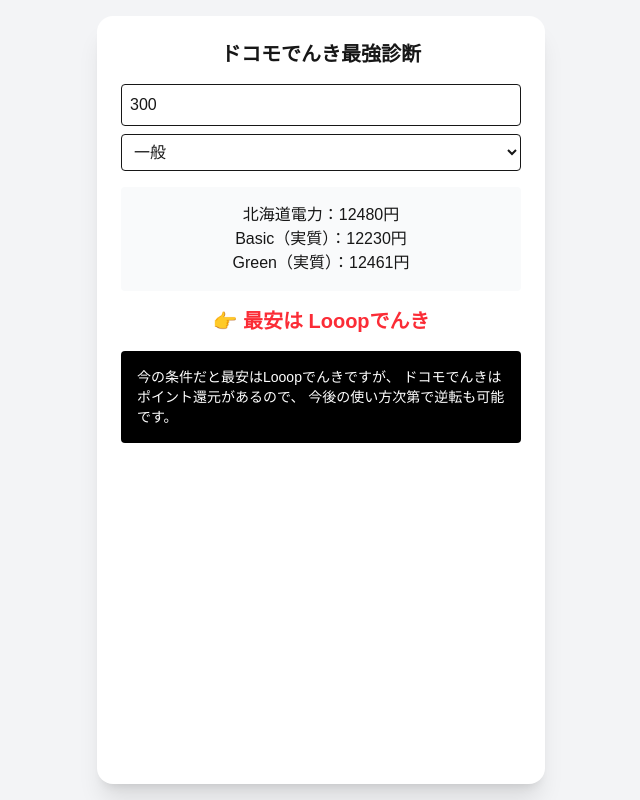
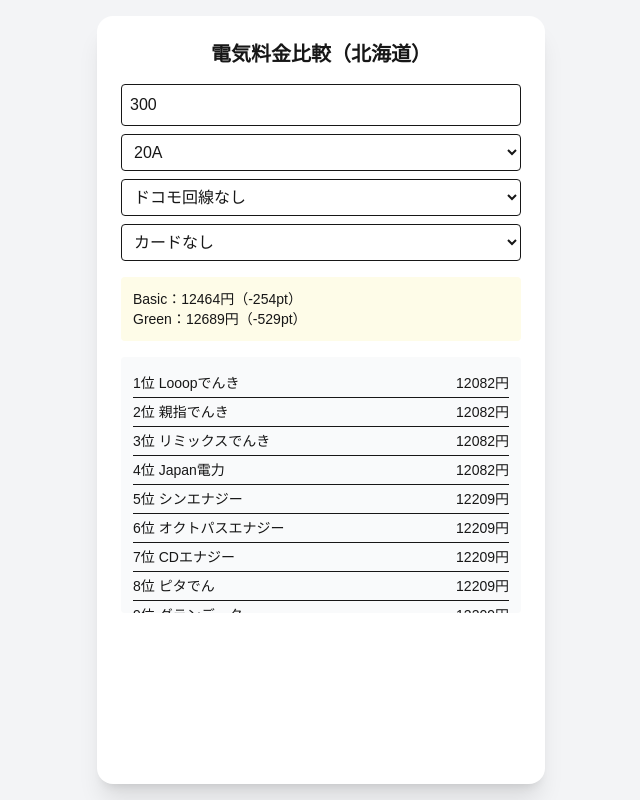
Before and after one commit to takahashikai919-art/electric-app, a Next.js app: page / in a window 1280 px wide. Shown: the whole page, without its empty margins (319-959 px from the left). Built offline with nearby package versions, Linux system fonts and the light colour scheme.

Commit message:
docomo final weapon

```diff
--- a/app/page.tsx
+++ b/app/page.tsx
@@ -2,39 +2,56 @@
 import { useState } from "react";
 
 export default function Home() {
-  const [kwh, setKwh] = useState<number>(300);
-  const [userType, setUserType] = useState<string>("normal");
+  const [kwh, setKwh] = useState(300);
+  const [amp, setAmp] = useState(30);
+  const [career, setCareer] = useState("no"); // ドコモ回線
+  const [card, setCard] = useState("none"); // dカード
 
-  // 北海道電力
-  const base = 900;
-  const tiers = [35, 41, 45];
-
-  const calcTier = (kwh: number) => {
-    if (kwh <= 120) return kwh * tiers[0];
-    if (kwh <= 300) return 120 * tiers[0] + (kwh - 120) * tiers[1];
-    return 120 * tiers[0] + 180 * tiers[1] + (kwh - 300) * tiers[2];
+  // 🔌 基本料金（北海道電力）
+  const baseTable: any = {
+    20: 759,
+    30: 1138,
+    40: 1518,
+    50: 1897,
+    60: 2277,
   };
 
-  const hokkaido = base + calcTier(kwh);
+  const base = baseTable[amp] || 1138;
 
-  // ドコモ還元率
-  const rates: any = {
-    normal: { basic: 0.02, green: 0.04 },
-    docomo: { basic: 0.03, green: 0.05 },
-    gold: { basic: 0.03, green: 0.06 },
-    platinum: { basic: 0.04, green: 0.1 },
+  // ⚡ 従量料金
+  const tier1 = 35;
+  const tier2 = 41;
+  const tier3 = 45;
+
+  const calc = (k: number) => {
+    if (k <= 120) return k * tier1;
+    if (k <= 300) return 120 * tier1 + (k - 120) * tier2;
+    return 120 * tier1 + 180 * tier2 + (k - 300) * tier3;
   };
 
-  const r = rates[userType];
+  const hokkaido = base + calc(kwh);
 
-  // ドコモ計算
-  const docomoBasicPoints = hokkaido * r.basic;
-  const docomoGreenPoints = (hokkaido + 500) * r.green;
+  // 🎯 還元率ロジック
+  let basicRate = 0.02;
+  let greenRate = 0.04;
 
-  const docomoBasic = hokkaido - docomoBasicPoints;
-  const docomoGreen = hokkaido + 500 - docomoGreenPoints;
+  if (career === "docomo") {
+    basicRate += 0.01;
+    greenRate += 0.01;
+  }
 
-  // 30社（簡易）
+  if (card === "gold") greenRate += 0.01;
+  if (card === "platinum") greenRate += 0.05;
+
+  // 💰 ポイント
+  const basicPoint = hokkaido * basicRate;
+  const greenPoint = (hokkaido + 500) * greenRate;
+
+  // 💸 実質料金
+  const docomoBasic = hokkaido - basicPoint;
+  const docomoGreen = hokkaido + 500 - greenPoint;
+
+  // 🏢 他社（30社想定・倍率）
   const companies = [
     { name: "北海道電力", cost: hokkaido },
     { name: "Looopでんき", cost: hokkaido * 0.95 },
@@ -51,78 +68,79 @@
     { name: "オクトパスエナジー", cost: hokkaido * 0.96 },
     { name: "コスモでんき", cost: hokkaido * 0.98 },
     { name: "J:COMでんき", cost: hokkaido * 0.99 },
+    { name: "東京ガス電気", cost: hokkaido * 0.97 },
+    { name: "CDエナジー", cost: hokkaido * 0.96 },
+    { name: "idemitsuでんき", cost: hokkaido * 0.98 },
+    { name: "親指でんき", cost: hokkaido * 0.95 },
+    { name: "あしたでんき", cost: hokkaido * 0.97 },
+    { name: "ピタでん", cost: hokkaido * 0.96 },
+    { name: "自然電力", cost: hokkaido * 1.02 },
+    { name: "リミックスでんき", cost: hokkaido * 0.95 },
+    { name: "エネワンでんき", cost: hokkaido * 0.97 },
+    { name: "グランデータ", cost: hokkaido * 0.96 },
+    { name: "ハルエネでんき", cost: hokkaido * 0.98 },
+    { name: "新日本エネルギー", cost: hokkaido * 0.97 },
+    { name: "エバーグリーン", cost: hokkaido * 0.96 },
+    { name: "Japan電力", cost: hokkaido * 0.95 },
   ];
 
-  // ドコモも比較に追加
   const all = [
     ...companies,
     { name: "ドコモでんき Basic", cost: docomoBasic },
     { name: "ドコモでんき Green", cost: docomoGreen },
   ];
 
-  const sorted = all.sort((a, b) => a.cost - b.cost);
-  const best = sorted[0];
-
-  const isDocomoWin = best.name.includes("ドコモ");
+  const sorted = [...all].sort((a, b) => a.cost - b.cost);
 
   return (
     <div className="min-h-screen bg-gray-100 flex justify-center p-4">
       <div className="bg-white p-6 rounded-2xl shadow-xl w-full max-w-md">
 
         <h1 className="text-xl font-bold text-center mb-4">
-          ドコモでんき最強診断
+          電気料金比較（北海道）
         </h1>
 
         {/* 入力 */}
-        <input
-          type="number"
-          value={kwh}
-          onChange={(e) => setKwh(Number(e.target.value))}
-          className="w-full border p-2 mb-2 rounded"
-          placeholder="使用量 (kWh)"
-        />
+        <input type="number" value={kwh} onChange={(e) => setKwh(Number(e.target.value))}
+          className="w-full border p-2 mb-2 rounded" placeholder="使用量 kWh" />
 
-        <select
-          onChange={(e) => setUserType(e.target.value)}
-          className="w-full border p-2 mb-4 rounded"
-        >
-          <option value="normal">一般</option>
-          <option value="docomo">ドコモユーザー</option>
+        <select onChange={(e) => setAmp(Number(e.target.value))}
+          className="w-full border p-2 mb-2 rounded">
+          <option value="20">20A</option>
+          <option value="30">30A</option>
+          <option value="40">40A</option>
+          <option value="50">50A</option>
+          <option value="60">60A</option>
+        </select>
+
+        <select onChange={(e) => setCareer(e.target.value)}
+          className="w-full border p-2 mb-2 rounded">
+          <option value="no">ドコモ回線なし</option>
+          <option value="docomo">ドコモ回線あり</option>
+        </select>
+
+        <select onChange={(e) => setCard(e.target.value)}
+          className="w-full border p-2 mb-4 rounded">
+          <option value="none">カードなし</option>
+          <option value="regular">dカード</option>
           <option value="gold">dカードGOLD</option>
           <option value="platinum">PLATINUM</option>
         </select>
 
-        {/* 結果 */}
-        <div className="bg-gray-50 p-4 rounded mb-4 text-center">
-          <p>北海道電力：{hokkaido.toFixed(0)}円</p>
-          <p>Basic（実質）：{docomoBasic.toFixed(0)}円</p>
-          <p>Green（実質）：{docomoGreen.toFixed(0)}円</p>
+        {/* ドコモ結果 */}
+        <div className="bg-yellow-50 p-3 rounded mb-4 text-sm">
+          <p>Basic：{docomoBasic.toFixed(0)}円（-{basicPoint.toFixed(0)}pt）</p>
+          <p>Green：{docomoGreen.toFixed(0)}円（-{greenPoint.toFixed(0)}pt）</p>
         </div>
 
-        {/* 勝ち負け */}
-        <div className="text-center mb-4">
-          <h2 className={`text-xl font-bold ${isDocomoWin ? "text-green-600" : "text-red-500"}`}>
-            {isDocomoWin
-              ? "👉 ドコモでんきが最安です"
-              : `👉 最安は ${best.name}`}
-          </h2>
-        </div>
-
-        {/* 営業トーク */}
-        <div className="bg-black text-white p-4 rounded text-sm">
-          {isDocomoWin ? (
-            <p>
-              この条件だとドコモでんきが最安です。
-              ポイント還元込みで実質料金が下がるので、
-              切り替えるだけで毎月お得になります。
-            </p>
-          ) : (
-            <p>
-              今の条件だと最安は{best.name}ですが、
-              ドコモでんきはポイント還元があるので、
-              今後の使い方次第で逆転も可能です。
-            </p>
-          )}
+        {/* 全社ランキング */}
+        <div className="bg-gray-50 p-3 rounded text-sm max-h-64 overflow-y-scroll">
+          {sorted.map((c, i) => (
+            <div key={i} className="flex justify-between border-b py-1">
+              <span>{i + 1}位 {c.name}</span>
+              <span>{c.cost.toFixed(0)}円</span>
+            </div>
+          ))}
         </div>
 
       </div>
```
